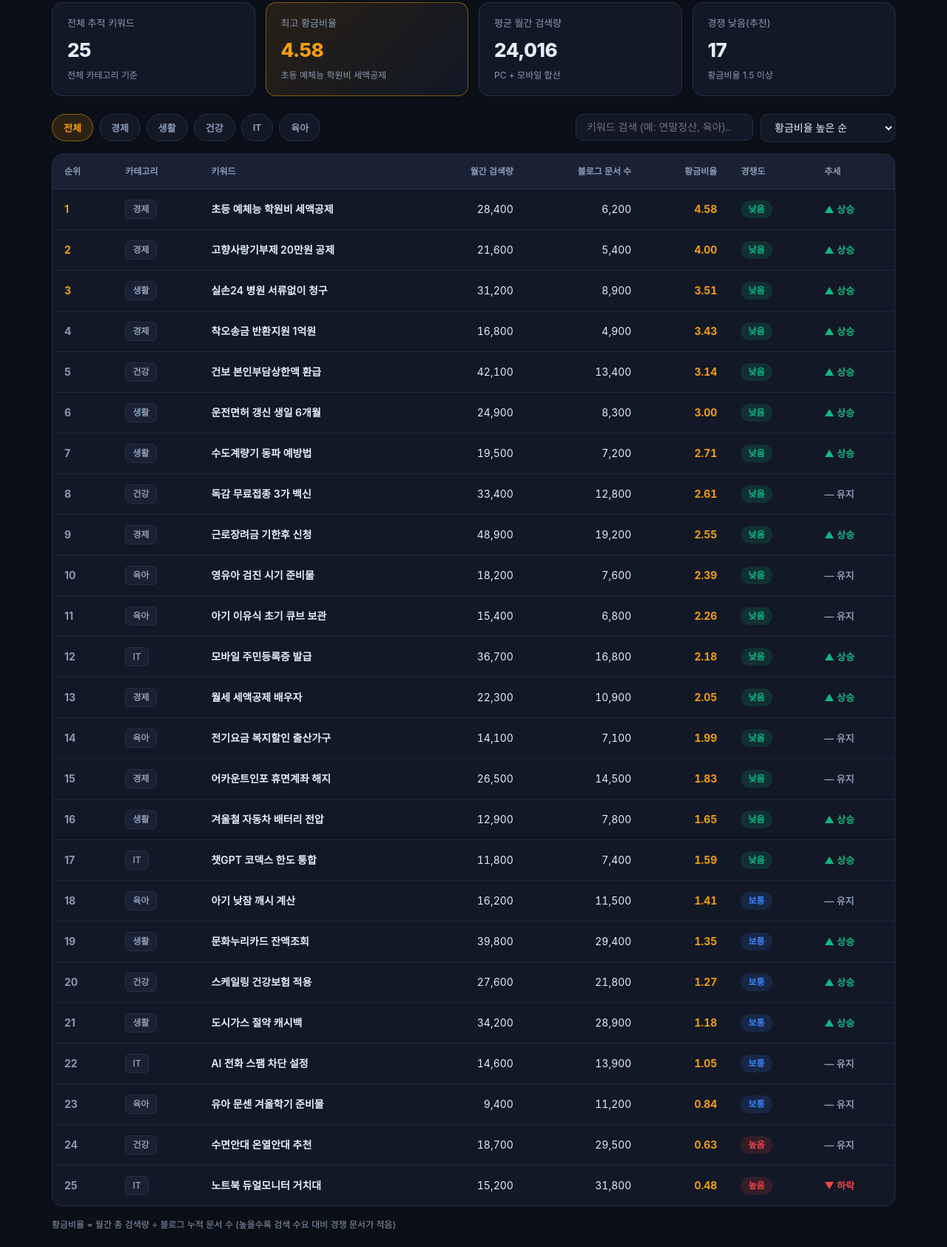
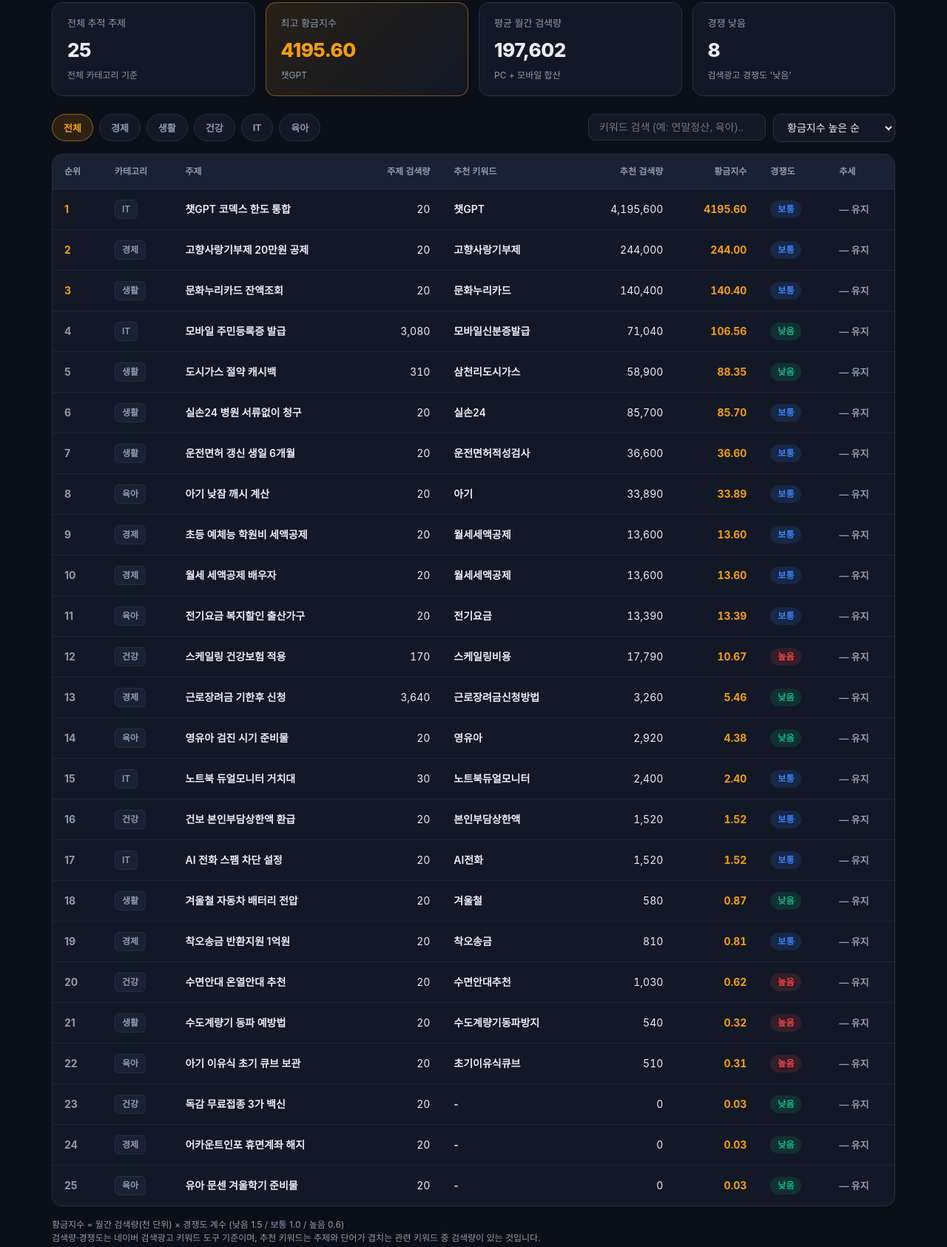
Before and after one commit to indcooky-cpu/golden-keyword-dashboard, a plain HTML site: page index.html in a window 1280 px wide. Shown: the part 113-1799 px from the top of the page at 74% size. Drawn offline with Linux system fonts and the light colour scheme.

Commit message:
feat: 검색광고 API 3키 전용으로 수집 로직 교체 (검색 API 제거, 경쟁도는 compIdx)

```diff
--- a/app.js
+++ b/app.js
@@ -24,10 +24,10 @@ function formatNum(num) {
 }
 
 function getCompetitionInfo(ratio, competition) {
-  if (competition === "낮음" || ratio >= 1.5) {
+  if (competition === "낮음") {
     return { label: "낮음", cls: "low" };
   }
-  if (competition === "높음" || ratio < 0.7) {
+  if (competition === "높음") {
     return { label: "높음", cls: "high" };
   }
   return { label: "보통", cls: "mid" };
@@ -43,7 +43,8 @@ function getFilteredAndSorted() {
   const q = state.search.trim().toLowerCase();
   const filtered = state.keywords.filter((item) => {
     const matchCat = state.category === "전체" || item.category === state.category;
-    const matchSearch = !q || item.keyword.toLowerCase().includes(q);
+    const haystack = `${item.keyword || ""} ${item.recommend_keyword || ""}`.toLowerCase();
+    const matchSearch = !q || haystack.includes(q);
     return matchCat && matchSearch;
   });
 
@@ -81,10 +82,10 @@ function updateSummary(list) {
   const avg = Math.round(
     list.reduce((sum, item) => sum + (item.monthly_search || 0), 0) / list.length
   );
-  const lowCount = list.filter((item) => (item.golden_ratio || 0) >= 1.5).length;
+  const lowCount = list.filter((item) => item.competition === "낮음").length;
 
   els.bestRatio.textContent = Number(best.golden_ratio || 0).toFixed(2);
-  els.bestKeyword.textContent = best.keyword;
+  els.bestKeyword.textContent = best.recommend_keyword || best.keyword;
   els.avgSearch.textContent = formatNum(avg);
   els.lowCompCount.textContent = formatNum(lowCount);
 }
@@ -92,7 +93,7 @@ function updateSummary(list) {
 function renderTable(list) {
   if (!list.length) {
     els.tableBody.innerHTML =
-      '<tr><td colspan="8" class="empty">조건에 맞는 키워드가 없습니다.</td></tr>';
+      '<tr><td colspan="9" class="empty">조건에 맞는 키워드가 없습니다.</td></tr>';
     return;
   }
 
@@ -101,13 +102,15 @@ function renderTable(list) {
       const comp = getCompetitionInfo(item.golden_ratio, item.competition);
       const trend = getTrendInfo(item.trend);
       const rankClass = idx < 3 ? "rank-num rank-top" : "rank-num";
+      const recommend = item.recommend_keyword || "-";
       return `
         <tr>
           <td class="${rankClass}">${idx + 1}</td>
           <td><span class="cat-pill">${item.category}</span></td>
           <td class="kw-name">${item.keyword}</td>
-          <td class="num">${formatNum(item.monthly_search)}</td>
-          <td class="num">${formatNum(item.blog_docs)}</td>
+          <td class="num">${formatNum(item.topic_search)}</td>
+          <td class="kw-name">${recommend}</td>
+          <td class="num">${formatNum(item.recommend_search)}</td>
           <td class="num ratio-val">${Number(item.golden_ratio || 0).toFixed(2)}</td>
           <td><span class="badge ${comp.cls}">${comp.label}</span></td>
           <td><span class="trend ${trend.cls}">${trend.label}</span></td>
@@ -133,7 +136,7 @@ async function init() {
     render();
   } catch (err) {
     els.tableBody.innerHTML =
-      '<tr><td colspan="8" class="empty">data.json을 불러오지 못했습니다. 로컬 서버나 GitHub Pages에서 열어주세요.</td></tr>';
+      '<tr><td colspan="9" class="empty">data.json을 불러오지 못했습니다. 로컬 서버나 GitHub Pages에서 열어주세요.</td></tr>';
     console.error(err);
   }
 }
--- a/data.json
+++ b/data.json
@@ -1,230 +1,330 @@
 {
-  "updated_at": "2026-11-23 05:00 KST",
+  "updated_at": "2026-11-24 07:55 KST",
   "keywords": [
     {
-      "keyword": "초등 예체능 학원비 세액공제",
-      "category": "경제",
-      "monthly_search": 28400,
-      "blog_docs": 6200,
-      "golden_ratio": 4.58,
-      "competition": "낮음",
-      "trend": "상승"
+      "keyword": "챗GPT 코덱스 한도 통합",
+      "category": "IT",
+      "topic_search": 20,
+      "monthly_search": 4195600,
+      "pc_search": 2321900,
+      "mobile_search": 1873700,
+      "recommend_keyword": "챗GPT",
+      "recommend_search": 4195600,
+      "competition": "중간",
+      "golden_ratio": 4195.6,
+      "trend": "유지"
     },
     {
       "keyword": "고향사랑기부제 20만원 공제",
       "category": "경제",
-      "monthly_search": 21600,
-      "blog_docs": 5400,
-      "golden_ratio": 4.00,
+      "topic_search": 20,
+      "monthly_search": 244000,
+      "pc_search": 83200,
+      "mobile_search": 160800,
+      "recommend_keyword": "고향사랑기부제",
+      "recommend_search": 244000,
+      "competition": "중간",
+      "golden_ratio": 244.0,
+      "trend": "유지"
+    },
+    {
+      "keyword": "문화누리카드 잔액조회",
+      "category": "생활",
+      "topic_search": 20,
+      "monthly_search": 140400,
+      "pc_search": 29100,
+      "mobile_search": 111300,
+      "recommend_keyword": "문화누리카드",
+      "recommend_search": 140400,
+      "competition": "중간",
+      "golden_ratio": 140.4,
+      "trend": "유지"
+    },
+    {
+      "keyword": "모바일 주민등록증 발급",
+      "category": "IT",
+      "topic_search": 3080,
+      "monthly_search": 71040,
+      "pc_search": 8440,
+      "mobile_search": 62600,
+      "recommend_keyword": "모바일신분증발급",
+      "recommend_search": 71040,
       "competition": "낮음",
-      "trend": "상승"
+      "golden_ratio": 106.56,
+      "trend": "유지"
+    },
+    {
+      "keyword": "도시가스 절약 캐시백",
+      "category": "생활",
+      "topic_search": 310,
+      "monthly_search": 58900,
+      "pc_search": 14200,
+      "mobile_search": 44700,
+      "recommend_keyword": "삼천리도시가스",
+      "recommend_search": 58900,
+      "competition": "낮음",
+      "golden_ratio": 88.35,
+      "trend": "유지"
     },
     {
       "keyword": "실손24 병원 서류없이 청구",
       "category": "생활",
-      "monthly_search": 31200,
-      "blog_docs": 8900,
-      "golden_ratio": 3.51,
-      "competition": "낮음",
-      "trend": "상승"
-    },
-    {
-      "keyword": "착오송금 반환지원 1억원",
-      "category": "경제",
-      "monthly_search": 16800,
-      "blog_docs": 4900,
-      "golden_ratio": 3.43,
-      "competition": "낮음",
-      "trend": "상승"
-    },
-    {
-      "keyword": "건보 본인부담상한액 환급",
-      "category": "건강",
-      "monthly_search": 42100,
-      "blog_docs": 13400,
-      "golden_ratio": 3.14,
-      "competition": "낮음",
-      "trend": "상승"
+      "topic_search": 20,
+      "monthly_search": 85700,
+      "pc_search": 36500,
+      "mobile_search": 49200,
+      "recommend_keyword": "실손24",
+      "recommend_search": 85700,
+      "competition": "중간",
+      "golden_ratio": 85.7,
+      "trend": "유지"
     },
     {
       "keyword": "운전면허 갱신 생일 6개월",
       "category": "생활",
-      "monthly_search": 24900,
-      "blog_docs": 8300,
-      "golden_ratio": 3.00,
-      "competition": "낮음",
-      "trend": "상승"
+      "topic_search": 20,
+      "monthly_search": 36600,
+      "pc_search": 12200,
+      "mobile_search": 24400,
+      "recommend_keyword": "운전면허적성검사",
+      "recommend_search": 36600,
+      "competition": "중간",
+      "golden_ratio": 36.6,
+      "trend": "유지"
     },
     {
-      "keyword": "수도계량기 동파 예방법",
-      "category": "생활",
-      "monthly_search": 19500,
-      "blog_docs": 7200,
-      "golden_ratio": 2.71,
-      "competition": "낮음",
-      "trend": "상승"
+      "keyword": "아기 낮잠 깨시 계산",
+      "category": "육아",
+      "topic_search": 20,
+      "monthly_search": 33890,
+      "pc_search": 1090,
+      "mobile_search": 32800,
+      "recommend_keyword": "아기",
+      "recommend_search": 33890,
+      "competition": "중간",
+      "golden_ratio": 33.89,
+      "trend": "유지"
     },
     {
-      "keyword": "독감 무료접종 3가 백신",
+      "keyword": "초등 예체능 학원비 세액공제",
+      "category": "경제",
+      "topic_search": 20,
+      "monthly_search": 13600,
+      "pc_search": 3200,
+      "mobile_search": 10400,
+      "recommend_keyword": "월세세액공제",
+      "recommend_search": 13600,
+      "competition": "중간",
+      "golden_ratio": 13.6,
+      "trend": "유지"
+    },
+    {
+      "keyword": "월세 세액공제 배우자",
+      "category": "경제",
+      "topic_search": 20,
+      "monthly_search": 13600,
+      "pc_search": 3200,
+      "mobile_search": 10400,
+      "recommend_keyword": "월세세액공제",
+      "recommend_search": 13600,
+      "competition": "중간",
+      "golden_ratio": 13.6,
+      "trend": "유지"
+    },
+    {
+      "keyword": "전기요금 복지할인 출산가구",
+      "category": "육아",
+      "topic_search": 20,
+      "monthly_search": 13390,
+      "pc_search": 5400,
+      "mobile_search": 7990,
+      "recommend_keyword": "전기요금",
+      "recommend_search": 13390,
+      "competition": "중간",
+      "golden_ratio": 13.39,
+      "trend": "유지"
+    },
+    {
+      "keyword": "스케일링 건강보험 적용",
       "category": "건강",
-      "monthly_search": 33400,
-      "blog_docs": 12800,
-      "golden_ratio": 2.61,
-      "competition": "낮음",
+      "topic_search": 170,
+      "monthly_search": 17790,
+      "pc_search": 1890,
+      "mobile_search": 15900,
+      "recommend_keyword": "스케일링비용",
+      "recommend_search": 17790,
+      "competition": "높음",
+      "golden_ratio": 10.67,
       "trend": "유지"
     },
     {
       "keyword": "근로장려금 기한후 신청",
       "category": "경제",
-      "monthly_search": 48900,
-      "blog_docs": 19200,
-      "golden_ratio": 2.55,
+      "topic_search": 3640,
+      "monthly_search": 3640,
+      "pc_search": 680,
+      "mobile_search": 2580,
+      "recommend_keyword": "근로장려금신청방법",
+      "recommend_search": 3260,
       "competition": "낮음",
-      "trend": "상승"
+      "golden_ratio": 5.46,
+      "trend": "유지"
     },
     {
       "keyword": "영유아 검진 시기 준비물",
       "category": "육아",
-      "monthly_search": 18200,
-      "blog_docs": 7600,
-      "golden_ratio": 2.39,
+      "topic_search": 20,
+      "monthly_search": 2920,
+      "pc_search": 800,
+      "mobile_search": 2120,
+      "recommend_keyword": "영유아",
+      "recommend_search": 2920,
       "competition": "낮음",
+      "golden_ratio": 4.38,
+      "trend": "유지"
+    },
+    {
+      "keyword": "노트북 듀얼모니터 거치대",
+      "category": "IT",
+      "topic_search": 30,
+      "monthly_search": 2400,
+      "pc_search": 930,
+      "mobile_search": 1470,
+      "recommend_keyword": "노트북듀얼모니터",
+      "recommend_search": 2400,
+      "competition": "중간",
+      "golden_ratio": 2.4,
+      "trend": "유지"
+    },
+    {
+      "keyword": "건보 본인부담상한액 환급",
+      "category": "건강",
+      "topic_search": 20,
+      "monthly_search": 1520,
+      "pc_search": 240,
+      "mobile_search": 1280,
+      "recommend_keyword": "본인부담상한액",
+      "recommend_search": 1520,
+      "competition": "중간",
+      "golden_ratio": 1.52,
+      "trend": "유지"
+    },
+    {
+      "keyword": "AI 전화 스팸 차단 설정",
+      "category": "IT",
+      "topic_search": 20,
+      "monthly_search": 1520,
+      "pc_search": 570,
+      "mobile_search": 950,
+      "recommend_keyword": "AI전화",
+      "recommend_search": 1520,
+      "competition": "중간",
+      "golden_ratio": 1.52,
+      "trend": "유지"
+    },
+    {
+      "keyword": "겨울철 자동차 배터리 전압",
+      "category": "생활",
+      "topic_search": 20,
+      "monthly_search": 580,
+      "pc_search": 180,
+      "mobile_search": 400,
+      "recommend_keyword": "겨울철",
+      "recommend_search": 580,
+      "competition": "낮음",
+      "golden_ratio": 0.87,
+      "trend": "유지"
+    },
+    {
+      "keyword": "착오송금 반환지원 1억원",
+      "category": "경제",
+      "topic_search": 20,
+      "monthly_search": 810,
+      "pc_search": 250,
+      "mobile_search": 560,
+      "recommend_keyword": "착오송금",
+      "recommend_search": 810,
+      "competition": "중간",
+      "golden_ratio": 0.81,
+      "trend": "유지"
+    },
+    {
+      "keyword": "수면안대 온열안대 추천",
+      "category": "건강",
+      "topic_search": 20,
+      "monthly_search": 1030,
+      "pc_search": 150,
+      "mobile_search": 880,
+      "recommend_keyword": "수면안대추천",
+      "recommend_search": 1030,
+      "competition": "높음",
+      "golden_ratio": 0.62,
+      "trend": "유지"
+    },
+    {
+      "keyword": "수도계량기 동파 예방법",
+      "category": "생활",
+      "topic_search": 20,
+      "monthly_search": 540,
+      "pc_search": 160,
+      "mobile_search": 380,
+      "recommend_keyword": "수도계량기동파방지",
+      "recommend_search": 540,
+      "competition": "높음",
+      "golden_ratio": 0.32,
       "trend": "유지"
     },
     {
       "keyword": "아기 이유식 초기 큐브 보관",
       "category": "육아",
-      "monthly_search": 15400,
-      "blog_docs": 6800,
-      "golden_ratio": 2.26,
-      "competition": "낮음",
+      "topic_search": 20,
+      "monthly_search": 510,
+      "pc_search": 30,
+      "mobile_search": 480,
+      "recommend_keyword": "초기이유식큐브",
+      "recommend_search": 510,
+      "competition": "높음",
+      "golden_ratio": 0.31,
       "trend": "유지"
     },
     {
-      "keyword": "모바일 주민등록증 발급",
-      "category": "IT",
-      "monthly_search": 36700,
-      "blog_docs": 16800,
-      "golden_ratio": 2.18,
+      "keyword": "독감 무료접종 3가 백신",
+      "category": "건강",
+      "topic_search": 20,
+      "monthly_search": 20,
+      "pc_search": 10,
+      "mobile_search": 10,
+      "recommend_keyword": "",
+      "recommend_search": 0,
       "competition": "낮음",
-      "trend": "상승"
-    },
-    {
-      "keyword": "월세 세액공제 배우자",
-      "category": "경제",
-      "monthly_search": 22300,
-      "blog_docs": 10900,
-      "golden_ratio": 2.05,
-      "competition": "낮음",
-      "trend": "상승"
-    },
-    {
-      "keyword": "전기요금 복지할인 출산가구",
-      "category": "육아",
-      "monthly_search": 14100,
-      "blog_docs": 7100,
-      "golden_ratio": 1.99,
-      "competition": "낮음",
+      "golden_ratio": 0.03,
       "trend": "유지"
     },
     {
       "keyword": "어카운트인포 휴면계좌 해지",
       "category": "경제",
-      "monthly_search": 26500,
-      "blog_docs": 14500,
-      "golden_ratio": 1.83,
+      "topic_search": 20,
+      "monthly_search": 20,
+      "pc_search": 10,
+      "mobile_search": 10,
+      "recommend_keyword": "",
+      "recommend_search": 0,
       "competition": "낮음",
-      "trend": "유지"
-    },
-    {
-      "keyword": "겨울철 자동차 배터리 전압",
-      "category": "생활",
-      "monthly_search": 12900,
-      "blog_docs": 7800,
-      "golden_ratio": 1.65,
-      "competition": "낮음",
-      "trend": "상승"
-    },
-    {
-      "keyword": "챗GPT 코덱스 한도 통합",
-      "category": "IT",
-      "monthly_search": 11800,
-      "blog_docs": 7400,
-      "golden_ratio": 1.59,
-      "competition": "낮음",
-      "trend": "상승"
-    },
-    {
-      "keyword": "아기 낮잠 깨시 계산",
-      "category": "육아",
-      "monthly_search": 16200,
-      "blog_docs": 11500,
-      "golden_ratio": 1.41,
-      "competition": "보통",
-      "trend": "유지"
-    },
-    {
-      "keyword": "문화누리카드 잔액조회",
-      "category": "생활",
-      "monthly_search": 39800,
-      "blog_docs": 29400,
-      "golden_ratio": 1.35,
-      "competition": "보통",
-      "trend": "상승"
-    },
-    {
-      "keyword": "스케일링 건강보험 적용",
-      "category": "건강",
-      "monthly_search": 27600,
-      "blog_docs": 21800,
-      "golden_ratio": 1.27,
-      "competition": "보통",
-      "trend": "상승"
-    },
-    {
-      "keyword": "도시가스 절약 캐시백",
-      "category": "생활",
-      "monthly_search": 34200,
-      "blog_docs": 28900,
-      "golden_ratio": 1.18,
-      "competition": "보통",
-      "trend": "상승"
-    },
-    {
-      "keyword": "AI 전화 스팸 차단 설정",
-      "category": "IT",
-      "monthly_search": 14600,
-      "blog_docs": 13900,
-      "golden_ratio": 1.05,
-      "competition": "보통",
+      "golden_ratio": 0.03,
       "trend": "유지"
     },
     {
       "keyword": "유아 문센 겨울학기 준비물",
       "category": "육아",
-      "monthly_search": 9400,
-      "blog_docs": 11200,
-      "golden_ratio": 0.84,
-      "competition": "보통",
+      "topic_search": 20,
+      "monthly_search": 20,
+      "pc_search": 10,
+      "mobile_search": 10,
+      "recommend_keyword": "",
+      "recommend_search": 0,
+      "competition": "낮음",
+      "golden_ratio": 0.03,
       "trend": "유지"
-    },
-    {
-      "keyword": "수면안대 온열안대 추천",
-      "category": "건강",
-      "monthly_search": 18700,
-      "blog_docs": 29500,
-      "golden_ratio": 0.63,
-      "competition": "높음",
-      "trend": "유지"
-    },
-    {
-      "keyword": "노트북 듀얼모니터 거치대",
-      "category": "IT",
-      "monthly_search": 15200,
-      "blog_docs": 31800,
-      "golden_ratio": 0.48,
-      "competition": "높음",
-      "trend": "하락"
     }
   ]
 }
--- a/index.html
+++ b/index.html
@@ -10,7 +10,7 @@
   <div class="container">
     <header class="header">
       <div>
-        <p class="eyebrow">NAVER BLOG GOLDEN KEYWORD TRACKER</p>
+        <p class="eyebrow">NAVER KEYWORD GOLDEN TRACKER</p>
         <h1>황금 키워드 대시보드</h1>
       </div>
       <div class="meta-badge">
@@ -21,12 +21,12 @@
 
     <section class="summary-grid" aria-label="요약 지표">
       <article class="summary-card">
-        <span class="card-label">전체 추적 키워드</span>
+        <span class="card-label">전체 추적 주제</span>
         <strong class="card-value" id="totalCount">0</strong>
         <span class="card-sub" id="filteredInfo">필터 적용 전</span>
       </article>
       <article class="summary-card accent">
-        <span class="card-label">최고 황금비율</span>
+        <span class="card-label">최고 황금지수</span>
         <strong class="card-value" id="bestRatio">0.00</strong>
         <span class="card-sub" id="bestKeyword">-</span>
       </article>
@@ -36,9 +36,9 @@
         <span class="card-sub">PC + 모바일 합산</span>
       </article>
       <article class="summary-card">
-        <span class="card-label">경쟁 낮음(추천)</span>
+        <span class="card-label">경쟁 낮음</span>
         <strong class="card-value" id="lowCompCount">0</strong>
-        <span class="card-sub">황금비율 1.5 이상</span>
+        <span class="card-sub">검색광고 경쟁도 '낮음'</span>
       </article>
     </section>
 
@@ -58,9 +58,9 @@
           <input type="search" id="searchInput" placeholder="키워드 검색 (예: 연말정산, 육아)..." />
         </label>
         <select id="sortSelect" aria-label="정렬 기준">
-          <option value="golden_ratio:desc">황금비율 높은 순</option>
+          <option value="golden_ratio:desc">황금지수 높은 순</option>
           <option value="monthly_search:desc">월간 검색량 높은 순</option>
-          <option value="blog_docs:asc">블로그 문서 수 적은 순</option>
+          <option value="topic_search:desc">주제 검색량 높은 순</option>
           <option value="keyword:asc">가나다 순</option>
         </select>
       </div>
@@ -72,24 +72,26 @@
           <tr>
             <th>순위</th>
             <th>카테고리</th>
-            <th>키워드</th>
-            <th class="num">월간 검색량</th>
-            <th class="num">블로그 문서 수</th>
-            <th class="num">황금비율</th>
+            <th>주제</th>
+            <th class="num">주제 검색량</th>
+            <th>추천 키워드</th>
+            <th class="num">추천 검색량</th>
+            <th class="num">황금지수</th>
             <th>경쟁도</th>
             <th>추세</th>
           </tr>
         </thead>
         <tbody id="keywordTableBody">
           <tr>
-            <td colspan="8" class="empty">데이터를 불러오는 중입니다...</td>
+            <td colspan="9" class="empty">데이터를 불러오는 중입니다...</td>
           </tr>
         </tbody>
       </table>
     </section>
 
     <footer class="footer">
-      <p>황금비율 = 월간 총 검색량 ÷ 블로그 누적 문서 수 (높을수록 검색 수요 대비 경쟁 문서가 적음)</p>
+      <p>황금지수 = 월간 검색량(천 단위) × 경쟁도 계수 (낮음 1.5 / 보통 1.0 / 높음 0.6)</p>
+      <p>검색량·경쟁도는 네이버 검색광고 키워드 도구 기준이며, 추천 키워드는 주제와 단어가 겹치는 관련 키워드 중 검색량이 있는 것입니다.</p>
     </footer>
   </div>
 
```
Also changed, not shown: 2 other files.
